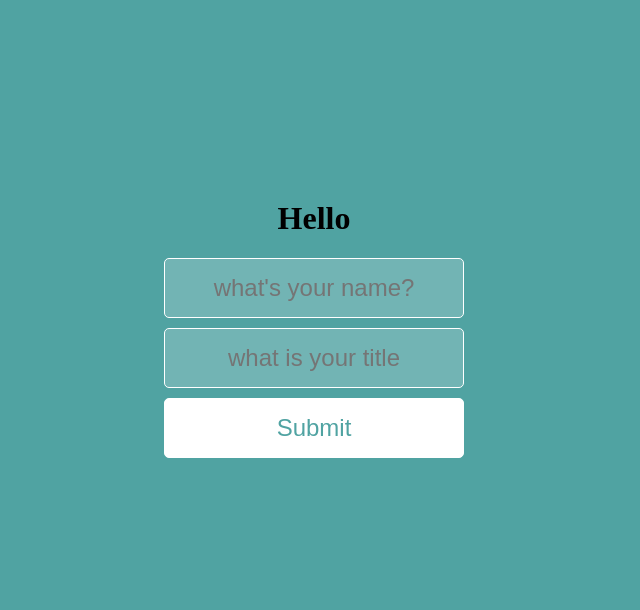
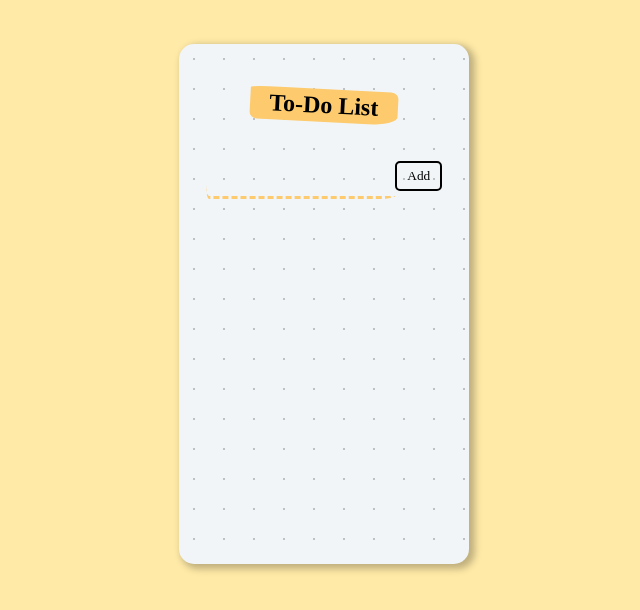
Before and after one commit to saibun/Learn-React, a React (Create React App) app: page / in a window 1280 px wide. Shown: the top 610 px of the page, without its empty margins (326-966 px from the left). Built offline with nearby package versions, Linux system fonts and the light colour scheme; a web font is replaced by a local one.

Commit message:
todo list code

```diff
--- /dev/null
+++ b/src/TODO_List/todo.jsx
@@ -0,0 +1,40 @@
+import "./todoStyle.css"
+import { useState } from "react";
+import TodoList from "./todoList";
+function TODO(){
+    const [taskName, setTaskName]= useState("");
+    const [allTaskList,setAllTaskList]=useState([])
+    function handleChange(e){
+        const value = e.target.value;
+        setTaskName(value)
+    }
+    function handleClick(){
+        setAllTaskList((preVal)=>{
+            return [...preVal,taskName]
+        });
+        setTaskName("");
+
+
+    }
+    return(
+        <div className="container">
+            <div className="header">
+                <h1 className="headingName">To-Do List</h1>
+            </div>
+            <div className="form">
+                <input type="text" value={taskName} onChange={handleChange}/>
+                <button onClick={handleClick}>Add</button>
+            </div>
+            <div>
+                <ul>
+                    {allTaskList.map((value)=>{
+                        return <TodoList text={value}/>
+                    })}
+
+                </ul>
+            </div>
+
+        </div>
+    )
+}
+export default TODO;
--- /dev/null
+++ b/src/TODO_List/todoList.jsx
@@ -0,0 +1,14 @@
+import { useState } from "react"
+function TodoList(prep){
+    const [strike, setStrike] = useState(false)
+    function handleClick(){
+        setStrike((preVal)=>{
+            return !preVal;
+        })
+    }
+
+    return(
+        <li onClick={handleClick} style={{textDecoration: strike?"line-through":"none"}}>{prep.text}</li>
+    )
+}
+export default TodoList;
--- /dev/null
+++ b/src/TODO_List/todoStyle.css
@@ -0,0 +1,70 @@
+*{
+    font-family: "Architects Daughter", cursive;
+
+}
+
+body{
+    background-color: #FFEAA7;
+    display: flex;
+    justify-content: center;
+    align-items: center;
+    padding: 1rem;
+    min-height: 70vh;
+    font-family:  "Architects Daughter", cursive;
+    font-size: 130%;
+}
+.container{
+    max-width: 500px;
+    min-width: 250px;
+    min-height: 500px;
+    width: 100%;
+    height: auto;
+    background: #f1f5f8;
+    background-image: radial-gradient(#bfc0c1 7.2%, transparent 0);
+    background-size: 30px 30px;
+    border-radius: 15px;
+    padding: 10px;
+    text-align: center;
+    box-shadow: 4px 3px 7px 2px #00000040;
+
+
+}
+.header{
+    margin-top: 1.2rem;
+    display: flex;
+    justify-content: center;
+    align-items: center;
+    margin-bottom: 1rem;
+}
+.headingName{
+    background-color: #fdcb6e;
+    font-size: 1.5rem;
+    padding: 0.2rem 1.2rem;
+    transform: rotate(3deg);
+    border-radius: 20% 5% 20% 5% / 5% 20% 25% 20%;
+}
+input{
+    color:#494A4B;
+    padding: 0.8rem;
+    border: none;
+    background: transparent;
+    border-bottom: 3px dashed #fdcb6e;
+    border-bottom-right-radius: 15px 3px;
+    border-bottom-left-radius: 3px 15px;
+
+}
+button{
+    padding: 5px 10px;
+    background: transparent;
+    border: 2px solid black;
+    border-radius: 5px;
+
+}
+button:hover{
+    cursor: pointer;
+}
+
+li{
+    text-align: left;
+    color: #494A4B;
+}
--- a/src/index.js
+++ b/src/index.js
@@ -12,7 +12,8 @@ import ReactDOM from 'react-dom/client';
 // import Clock from './DigitalClock/clock';
 // import Destructure from './JS_Destructuring/destructure';
 // import Event from "./EventHandlingReact/event"
-import FullName from './EventHandlingReact/fullName';
+// import FullName from './EventHandlingReact/fullName';
+import TODO from './TODO_List/todo';
 
 const root = ReactDOM.createRoot(document.getElementById('root'));
 root.render(
@@ -29,7 +30,8 @@ root.render(
     {/* <Clock /> */}
     {/* <Destructure /> */}
     {/* <Event /> */}
-    <FullName/>
+    {/* <FullName/> */}
+    <TODO/>
 
 
 
```
